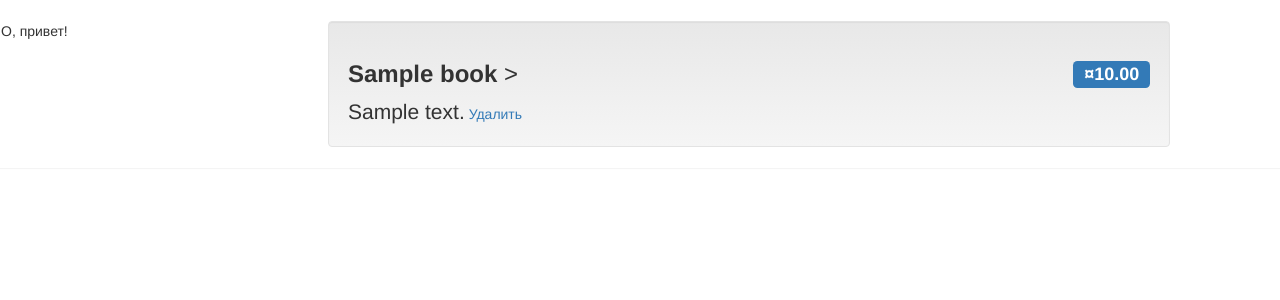
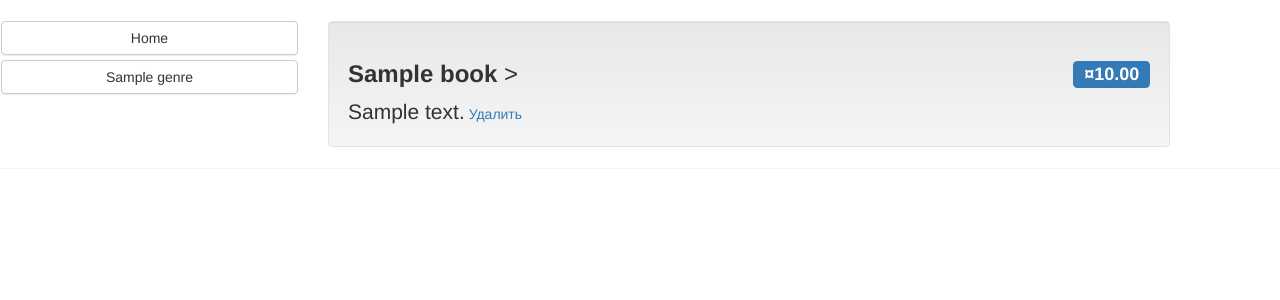
Before and after one commit to Storm9k/LibraryApp, an ASP.NET Core app: page /Library/List in a window 1280 px wide. Shown: the part 52-352 px from the top of the page. Run offline with ASP.NET Core 8, Linux system fonts and the light colour scheme; tables that the repository leaves empty hold one stand-in row (values such as "Sample post").

Commit message:
Configured ASP.NET Startup, EF, DB, Added Views, Controller, ViewComponent, Models, static files. Modificated action List.

```diff
--- a/LibraryApp/Controllers/LibraryController.cs
+++ b/LibraryApp/Controllers/LibraryController.cs
@@ -26,19 +26,21 @@ namespace LibraryApp.Controllers
 
         }
 
-        public IActionResult List(int page = 1)
+        public IActionResult List(string genre = null, int page = 1)
         {
             BookList bookList = new BookList
             {
                 Books = context.Books
+                    .Where(g => genre == null || g.Genre.Name == genre)
                    .OrderBy(p => p.ID)
                    .Skip((page - 1) * PageSize)
                    .Take(PageSize),
                 PagingInfo =  new PagingInfo{
                     CurrentPage = page,
                     ItemsPerPage = PageSize,
-                    TotalItems = context.Books.Count()
-                }
+                    TotalItems = genre == null ? context.Books.Count() : context.Books.Where(e => e.Genre.Name == genre).Count(),
+                    CurrentGenre = genre
+                },
             };
 
             if (bookList.Books.Count() != 0)
--- a/LibraryApp/Models/ViewModels/PagingInfo.cs
+++ b/LibraryApp/Models/ViewModels/PagingInfo.cs
@@ -11,5 +11,6 @@ namespace LibraryApp.Models.ViewModels
         public int ItemsPerPage { get; set; }
         public int CurrentPage { get; set; }
         public int TotalPages => (int)Math.Ceiling((decimal)TotalItems / ItemsPerPage);
+        public string CurrentGenre { get; set; }
     }
 }
--- a/LibraryApp/Views/Library/Index.cshtml
+++ b/LibraryApp/Views/Library/Index.cshtml
@@ -5,7 +5,7 @@
 
 <h1>Привет, мир!</h1>
 
-<p><a asp-action="List" asp-controller="Library" asp-route-page="1">Перейти к товарам</a></p>
+<p><a asp-action="List" asp-controller="Library">Перейти к товарам</a></p>
 <p><a asp-action="AddBook" asp-controller="Library">Добавить товар</a></p>
 
 <p>DB - @Model</p>
--- a/LibraryApp/Views/Library/List.cshtml
+++ b/LibraryApp/Views/Library/List.cshtml
@@ -19,5 +19,6 @@
         page-class="btn"
         page-class-normal="btn-default"
         page-class-selected="btn-primary"
+        page-url-genre=@Model.PagingInfo.CurrentGenre
         class="btn-group pull-right">
 </div>
--- /dev/null
+++ b/LibraryApp/Views/Shared/Components/NavigationPanel/Default.cshtml
@@ -0,0 +1,14 @@
+@model IEnumerable<Genre>
+
+<a class="btn btn-block btn-default"
+   asp-action="List"
+   asp-controller="Library"
+   asp-route-genre=>Home</a>
+@foreach (var genre in Model)
+{
+    <a class="btn btn-block @(genre.Name == ViewBag.SelectedGenre ? "btn-primary": "btn-default")"
+       asp-action="List"
+       asp-controller="Library"
+       asp-route-genre=@genre.Name
+       asp-route-page=1>@genre.Name</a>
+}
--- a/LibraryApp/Views/Shared/_Layout.cshtml
+++ b/LibraryApp/Views/Shared/_Layout.cshtml
@@ -14,7 +14,7 @@
         <a class="navbar-brand" asp-controller="Library" asp-action="Index">Library</a>
     </div>
     <div class="row panel">
-        <div id="categories" class="col-xs-3">О, привет!</div>
+        <div id="categories" class="col-xs-3">@await Component.InvokeAsync("NavigationPanel")</div>
         <div class="col-xs-8">
             @RenderBody()
         </div>
```
Also changed, not shown: LibraryApp/Components/NavigationPanel.cs (added, +24 -0 lines), LibraryApp/Infrastructure/PageLinkTagHelper.cs (+6 -1 lines), LibraryApp/Startup.cs (+16 -0 lines).
